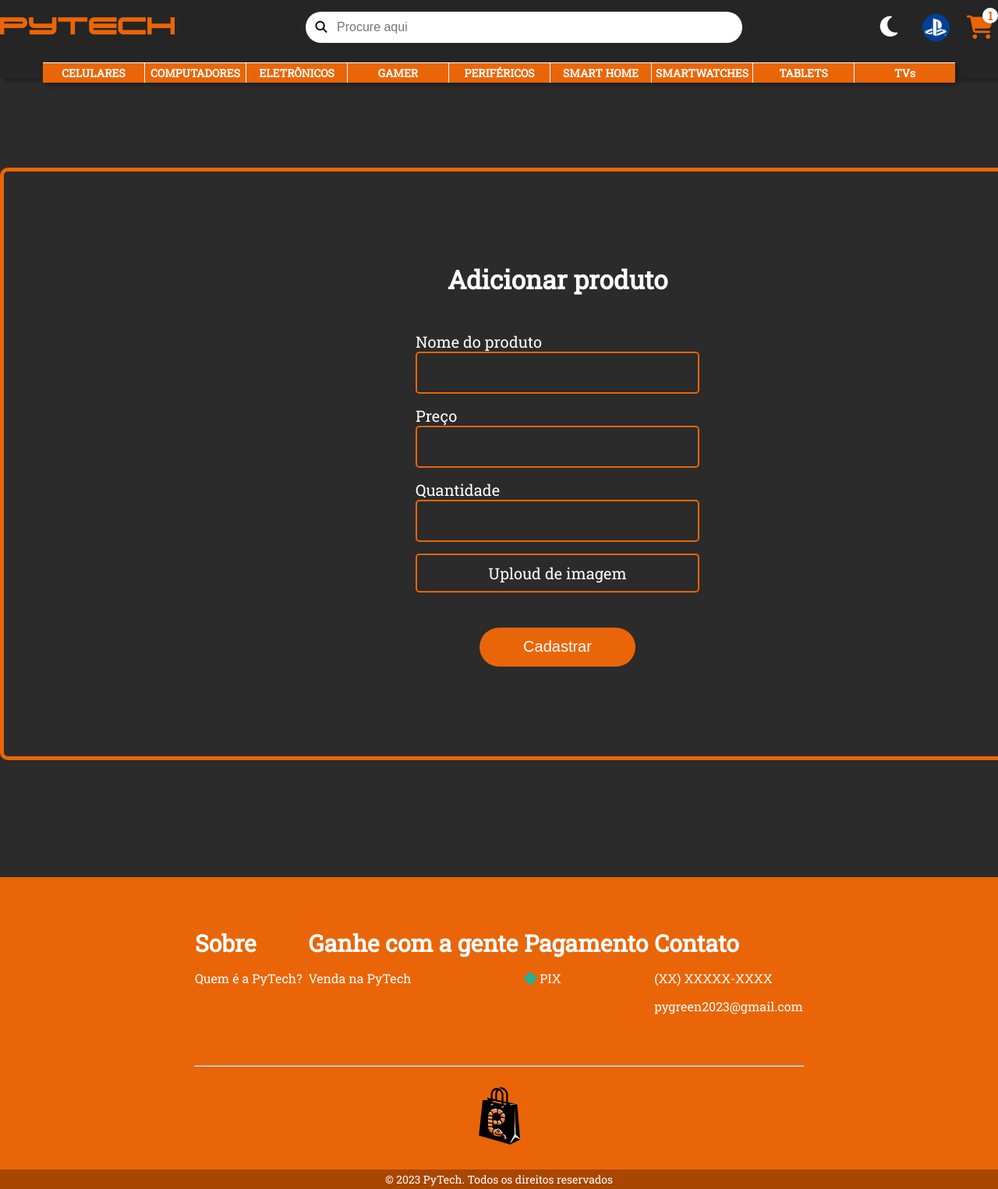
After one commit to PedroAug91/PyTech, a Flask app: page /SendProducts in a window 1280 px wide; the page is wider, and only the part inside the window is pictured. The commit adds this page. Shown: that part at 78% size. Run offline with Flask 3, Linux system fonts and the light colour scheme; some libraries are stand-ins or nearby versions.

Commit message:
Tela de cadastrar produtos

```diff
--- /dev/null
+++ b/PyTech/static/css/cadastrarProdutos/styleDesktop.css
@@ -0,0 +1,100 @@
+/* :root {
+    --clr-primary: #2B2B2B;
+    --clr-secondary: #EA6507;
+    --clr-header: #252525;
+    --clr-accent-white: #FFFFFF;
+    --clr-accent-black: #000000;
+    --clr-accent-green: #1F9050;
+    --clr-accent-red: #FF3900;
+    --clr-accent-gray: #3E3E3E;
+    --clr-accent-darkorange: #A94600;
+    --font-primary: 'Roboto Slab'
+} */
+
+html {
+    font-size: 10px;
+    font-family: var(--font-primary);
+}
+
+#rectangle {
+    width: 1420px;
+    height: 750px;
+    border-radius: 10px;
+    border: var(--clr-secondary) solid 5px;
+    display: flex;
+    align-items: center;
+    flex-direction: column;
+    justify-content: center;
+    margin-top: 115px;
+}
+
+#form-sendProduct {
+    display: flex;
+    flex-direction: column;
+    justify-content: center;
+    align-items: center;
+}
+
+#title {
+    color: var(--clr-accent-white);
+    font-family: var(--font-primary);
+    font-size: 2.2rem;
+    margin-bottom: 30px;
+}
+
+.inputs div input {
+    width: 350px;
+    height: 50px;
+    border-radius: 5px;
+    border: var(--clr-secondary) solid 2px;
+    background-color: transparent;
+    display: flex;
+    align-items: center;
+    flex-direction: column;
+    justify-content: center;
+    font-size: 1.8rem;
+    color: var(--clr-accent-white);
+    padding-inline: 5px;
+}
+
+#imagem {
+    border: none;
+    color: var(--clr-accent-white);
+}
+
+.inputs div {
+    margin-top: 15px;
+}
+
+.inputs label{
+    font-family: var(--font-primary);
+    font-size: 20px;
+    color: var(--clr-accent-white);
+}
+
+
+#button-cadastrar button {
+    width: 200px;
+    height: 50px;
+    border-radius: 190px;
+    border: none;
+    background-color: var(--clr-secondary);
+    color: var(--clr-accent-white);
+    font-size: 2rem;
+    margin-top: 45px;
+    cursor: pointer;
+}
+
+.inputs input[type="file"] {
+    display: none;
+}
+
+label[for="imagem"]{
+display: block;
+padding: 10px;
+color: #fff;
+text-align: center;
+border-radius: 5px;
+border: var(--clr-secondary) solid 2px;
+cursor: pointer;
+}
--- a/PyTech/static/css/stylebase.css
+++ b/PyTech/static/css/stylebase.css
@@ -1,3 +1,5 @@
+
+
 @import url('https://fonts.googleapis.com/css2?family=Roboto+Slab&display=swap');
 
 * {
--- /dev/null
+++ b/PyTech/templates/cadastrarProdutos.html
@@ -0,0 +1,46 @@
+{% extends "base.html" %}
+{% block static %}
+    <link rel="stylesheet" href="..\static\css\cadastrarProdutos\styledesktop.css">
+    <link rel="stylesheet" href="..\static\css\cadastrarProdutos\stylemobile.css">
+{% endblock static %}
+{% block content %}
+
+    <section>
+        <div id="rectangle">
+            <div id="title">
+                <h1>Adicionar produto</h1>
+            </div>
+
+            <div class="forms-sendProducts">
+                <form id="form-sendProduct" action="cadastrarProduto" method="post" enctype="multipart/form-data">
+                    <div class="inputs">
+                        <div>
+                            <label for="nome-produto">Nome do produto</label>
+                            <input name="nome-produto" id="nome-produto" type="text" required>
+                        </div>
+
+                        <div>
+                            <label for="preco">Preço</label>
+                            <input name="preco" id="preco" type="number" min="1" step="any" required>
+                        </div>
+
+                        <div>
+                            <label for="quantidade">Quantidade</label>
+                            <input name="quantidade" id="quantidade" type="number" min="1" step="any" required>
+                        </div>
+
+                        <div>
+                            <label for="imagem">Uploud de imagem</label>
+                            <input type="file" name="imagem" id="imagem" required>
+                        </div>
+                    </div>
+                    <div id="button-cadastrar">
+                        <button type="submit" value="cadastrar-produto">Cadastrar</button>
+                    </div>
+                </form>
+
+            </div>
+        </div>
+    </section>
+
+{% endblock content %}
--- a/main.py
+++ b/main.py
@@ -8,7 +8,7 @@ app = create_app()
 db = mysql.connector.connect(
     host='localhost',
     user='root',
-    password='010705',
+    password='labinfo',
     database='pytech'
 )
 
@@ -159,32 +159,36 @@ def usuario(usuario):
 def admin():
     return render_template('admin.html')
 
+@app.route('/SendProducts')
+def enviandoProdutos():
+    return render_template('cadastrarProdutos.html')
+
 ### CADASTRO DE UM PRODUTO NO BANCO ###
 @app.route('/cadastrarProduto', methods=['POST'])
 def enviar():
     nomeProduto = request.form['nome-produto']
     preco = request.form['preco']
     quant = request.form['quantidade']
-    a = request.files['arq']
+    imagem = request.files['imagem']
 
     ### Descobrir a extensao ###
-    extensao = a.filename.rsplit('.',1)[1]
+    extensao = imagem.filename.rsplit('.',1)[1]
     '''
     foto.png.jpg > "foto.png.jpg".rsplit('.',1) > ['foto.png', 'jpg'][1] > jpg
     '''
 
     caminho = f'PyTech/static/img/produtos/{nomeProduto}.{extensao}'
-    a.save(caminho)
+    imagem.save(caminho)
 
     caminhoBD = f'../static/img/produtos/{nomeProduto}.{extensao}'
 
     cursor = db.cursor(dictionary=True)
 
     sql = ("INSERT INTO Produto "
-           "(nome_produto, preco) "
-           "VALUES (%s, %s)")
+           "(nome_produto, preco, id_fornecedor) "
+           "VALUES (%s, %s, %s)")
 
-    tupla = (nomeProduto, preco)
+    tupla = (nomeProduto, preco, 1)
     cursor.execute(sql, tupla)
     cursor.close()
     db.commit()
@@ -211,5 +215,6 @@ def enviar():
 
     return render_template('teste.html')
 
+
 if __name__ == '__main__':
     app.run(debug=True)
```
Also changed, not shown: PyTech/static/css/cadastrarProdutos/styleMobile.css (added), PyTech/static/img/produtos/mouse.webp (added), PyTech/static/img/produtos/teclado.webp (added).
